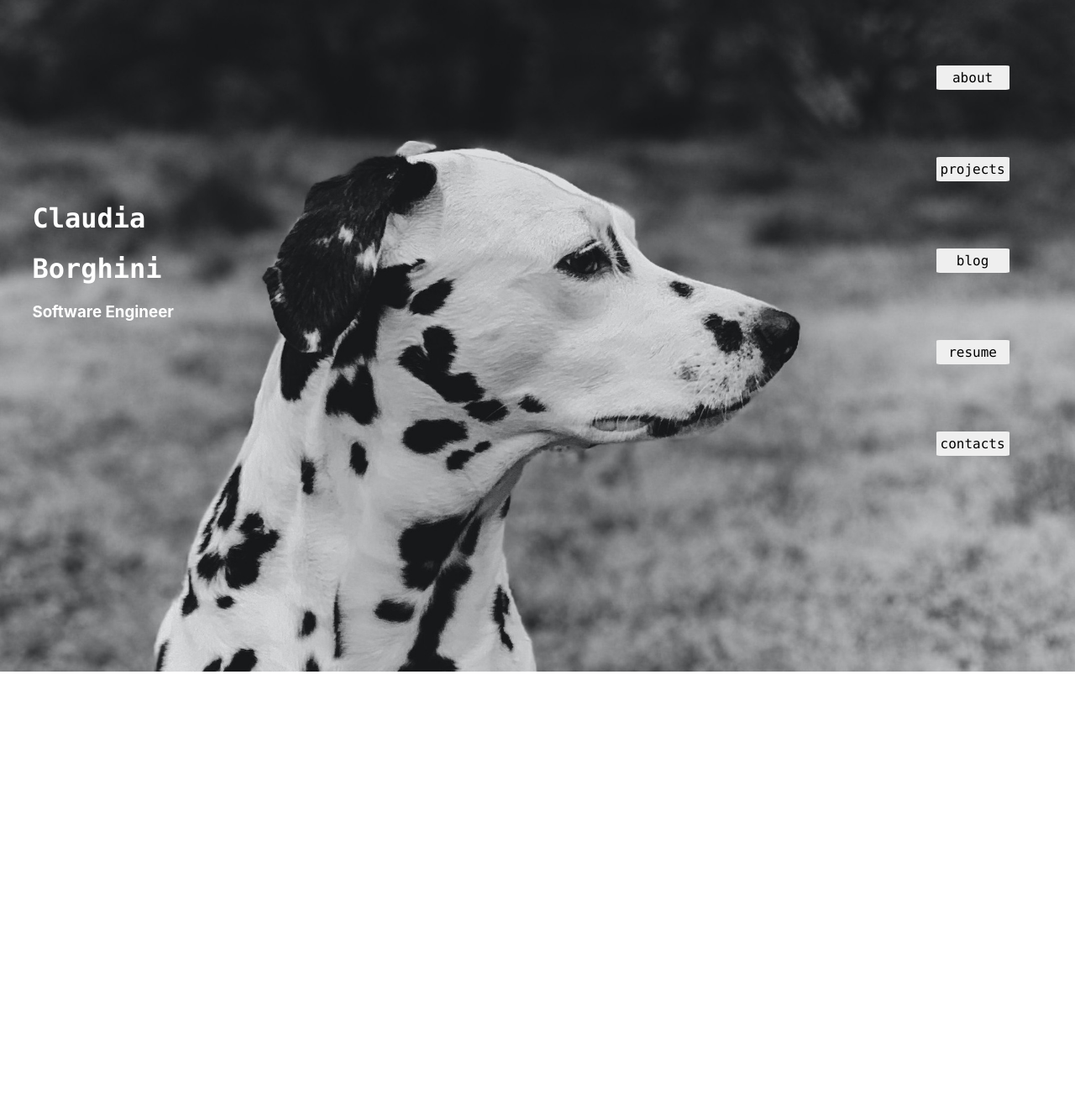
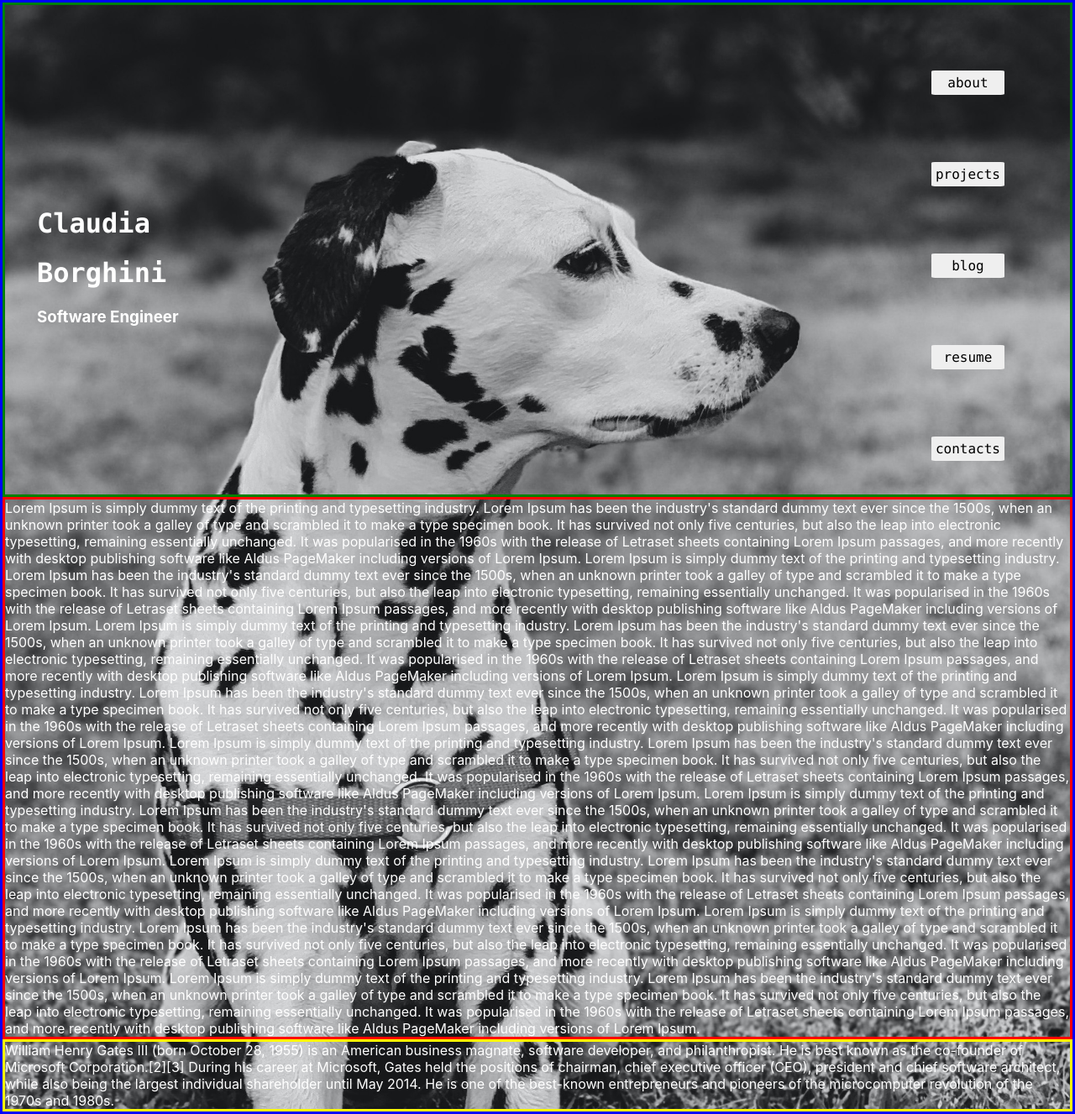
Before and after one commit to ClaFiore/ClaFiore.github.io, a React (Create React App) app: page / in a window 1280 px wide. Shown: the whole page at 84% size. Before the commit the page ends 800 px from the top, so only its background shows below. Built offline with nearby package versions, Linux system fonts and the light colour scheme.

Commit message:
added footer

```diff
--- a/src/components/Display.js
+++ b/src/components/Display.js
@@ -3,7 +3,15 @@ import React from 'react'
 const Display = () => {
     return(
         <div>
-
+        Lorem Ipsum is simply dummy text of the printing and typesetting industry. Lorem Ipsum has been the industry's standard dummy text ever since the 1500s, when an unknown printer took a galley of type and scrambled it to make a type specimen book. It has survived not only five centuries, but also the leap into electronic typesetting, remaining essentially unchanged. It was popularised in the 1960s with the release of Letraset sheets containing Lorem Ipsum passages, and more recently with desktop publishing software like Aldus PageMaker including versions of Lorem Ipsum.
+        Lorem Ipsum is simply dummy text of the printing and typesetting industry. Lorem Ipsum has been the industry's standard dummy text ever since the 1500s, when an unknown printer took a galley of type and scrambled it to make a type specimen book. It has survived not only five centuries, but also the leap into electronic typesetting, remaining essentially unchanged. It was popularised in the 1960s with the release of Letraset sheets containing Lorem Ipsum passages, and more recently with desktop publishing software like Aldus PageMaker including versions of Lorem Ipsum.
+        Lorem Ipsum is simply dummy text of the printing and typesetting industry. Lorem Ipsum has been the industry's standard dummy text ever since the 1500s, when an unknown printer took a galley of type and scrambled it to make a type specimen book. It has survived not only five centuries, but also the leap into electronic typesetting, remaining essentially unchanged. It was popularised in the 1960s with the release of Letraset sheets containing Lorem Ipsum passages, and more recently with desktop publishing software like Aldus PageMaker including versions of Lorem Ipsum.
+        Lorem Ipsum is simply dummy text of the printing and typesetting industry. Lorem Ipsum has been the industry's standard dummy text ever since the 1500s, when an unknown printer took a galley of type and scrambled it to make a type specimen book. It has survived not only five centuries, but also the leap into electronic typesetting, remaining essentially unchanged. It was popularised in the 1960s with the release of Letraset sheets containing Lorem Ipsum passages, and more recently with desktop publishing software like Aldus PageMaker including versions of Lorem Ipsum.
+        Lorem Ipsum is simply dummy text of the printing and typesetting industry. Lorem Ipsum has been the industry's standard dummy text ever since the 1500s, when an unknown printer took a galley of type and scrambled it to make a type specimen book. It has survived not only five centuries, but also the leap into electronic typesetting, remaining essentially unchanged. It was popularised in the 1960s with the release of Letraset sheets containing Lorem Ipsum passages, and more recently with desktop publishing software like Aldus PageMaker including versions of Lorem Ipsum.
+        Lorem Ipsum is simply dummy text of the printing and typesetting industry. Lorem Ipsum has been the industry's standard dummy text ever since the 1500s, when an unknown printer took a galley of type and scrambled it to make a type specimen book. It has survived not only five centuries, but also the leap into electronic typesetting, remaining essentially unchanged. It was popularised in the 1960s with the release of Letraset sheets containing Lorem Ipsum passages, and more recently with desktop publishing software like Aldus PageMaker including versions of Lorem Ipsum.
+        Lorem Ipsum is simply dummy text of the printing and typesetting industry. Lorem Ipsum has been the industry's standard dummy text ever since the 1500s, when an unknown printer took a galley of type and scrambled it to make a type specimen book. It has survived not only five centuries, but also the leap into electronic typesetting, remaining essentially unchanged. It was popularised in the 1960s with the release of Letraset sheets containing Lorem Ipsum passages, and more recently with desktop publishing software like Aldus PageMaker including versions of Lorem Ipsum.
+        Lorem Ipsum is simply dummy text of the printing and typesetting industry. Lorem Ipsum has been the industry's standard dummy text ever since the 1500s, when an unknown printer took a galley of type and scrambled it to make a type specimen book. It has survived not only five centuries, but also the leap into electronic typesetting, remaining essentially unchanged. It was popularised in the 1960s with the release of Letraset sheets containing Lorem Ipsum passages, and more recently with desktop publishing software like Aldus PageMaker including versions of Lorem Ipsum.
+        Lorem Ipsum is simply dummy text of the printing and typesetting industry. Lorem Ipsum has been the industry's standard dummy text ever since the 1500s, when an unknown printer took a galley of type and scrambled it to make a type specimen book. It has survived not only five centuries, but also the leap into electronic typesetting, remaining essentially unchanged. It was popularised in the 1960s with the release of Letraset sheets containing Lorem Ipsum passages, and more recently with desktop publishing software like Aldus PageMaker including versions of Lorem Ipsum.
         </div>
     )
 }
--- /dev/null
+++ b/src/components/Footer.js
@@ -0,0 +1,11 @@
+import React from 'react'
+
+const Footer = () => {
+    return(
+        <div>
+            William Henry Gates III (born October 28, 1955) is an American business magnate, software developer, and philanthropist. He is best known as the co-founder of Microsoft Corporation.[2][3] During his career at Microsoft, Gates held the positions of chairman, chief executive officer (CEO), president and chief software architect, while also being the largest individual shareholder until May 2014. He is one of the best-known entrepreneurs and pioneers of the microcomputer revolution of the 1970s and 1980s.
+        </div>
+    )
+}
+
+export default Footer
--- a/src/components/WindowContainer.js
+++ b/src/components/WindowContainer.js
@@ -1,11 +1,12 @@
 import React from 'react'
 import './windowContainer.css'
 import Display from './Display'
+import Footer from './Footer'
 
 const WindowContainer = () => {
     return(
-        <div>
-            <div id='windowContainerDiv'>
+        <div id='windowDiv'>
+            <div id='upperWindowContainerDiv'>
                 <div id='windowClaItemDiv'>
                     <h1 className='name'>Claudia</h1>
                     <h1 className='name'>Borghini</h1>
@@ -19,8 +20,11 @@ const WindowContainer = () => {
                     <button className='menu-btn'>contacts</button>
                 </div>
             </div>
-            <div>
+            <div id='displayDiv'>
                 <Display />
+            </div>
+            <div id='footerDiv'>
+                <Footer />
             </div>
         </div>
     )
--- a/src/components/windowContainer.css
+++ b/src/components/windowContainer.css
@@ -1,16 +1,23 @@
 html {
-    background: url('../images/lucy.JPG') no-repeat top center fixed;
+    background: url('../images/lucy.JPG') no-repeat top center scroll;
     -webkit-background-size: cover;
     -moz-background-size: cover;
     -o-background-size: cover;
     background-size: cover;
   }
+  #windowDiv{
+    display: flex;
+    flex-direction: column;
+    justify-content: space-between;
+    border: 3px solid blue;
+  }
 
-  #windowContainerDiv{
+  #upperWindowContainerDiv{
       display: flex;
       justify-content: space-between;
       align-items: center;
       height: fit-content;
+      border: 3px solid green;
   }
 
   #windowClaItemDiv{
@@ -40,3 +47,11 @@ html {
   .name{
     font-family:Consolas,Monaco,Lucida Console,Liberation Mono,DejaVu Sans Mono,Bitstream Vera Sans Mono,Courier New;
   }
+
+  #displayDiv{
+    border: 3px solid red;
+  }
+
+  #footerDiv{
+    border: 3px solid yellow;
+  }
```
